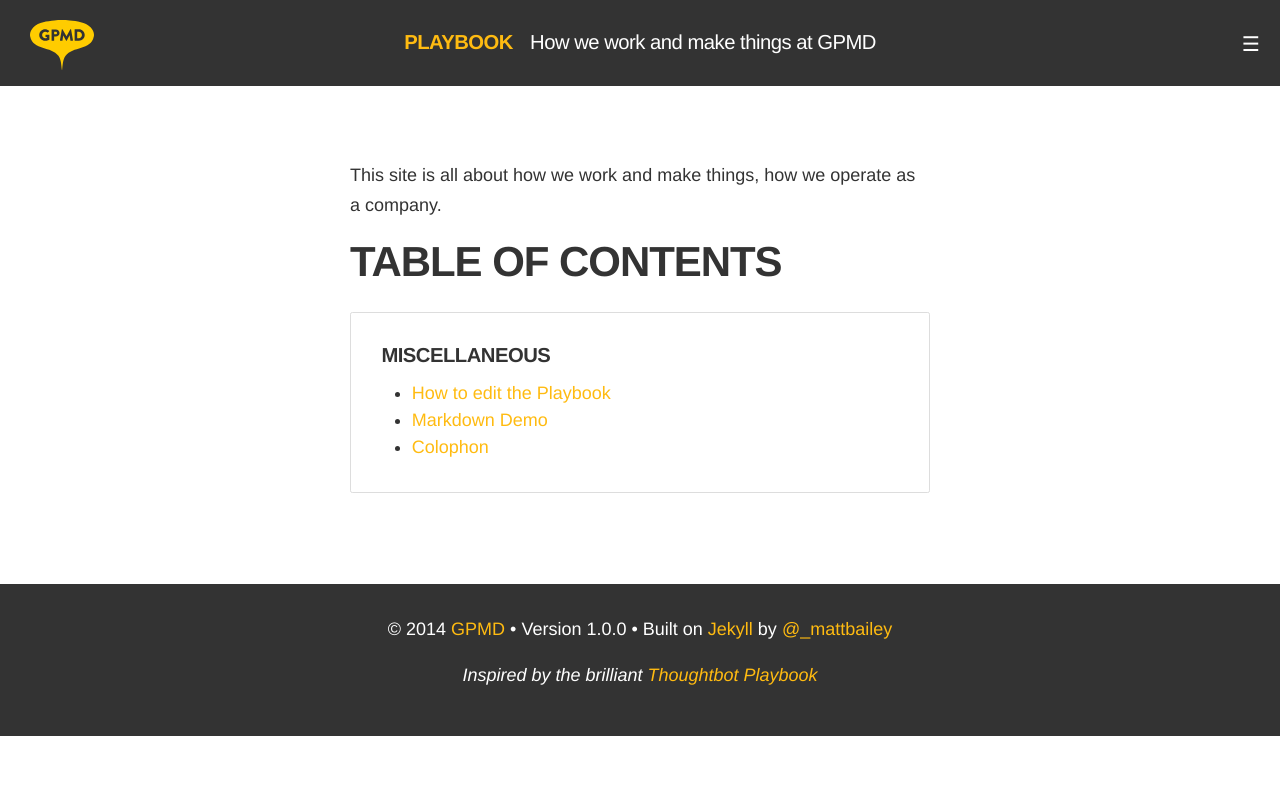
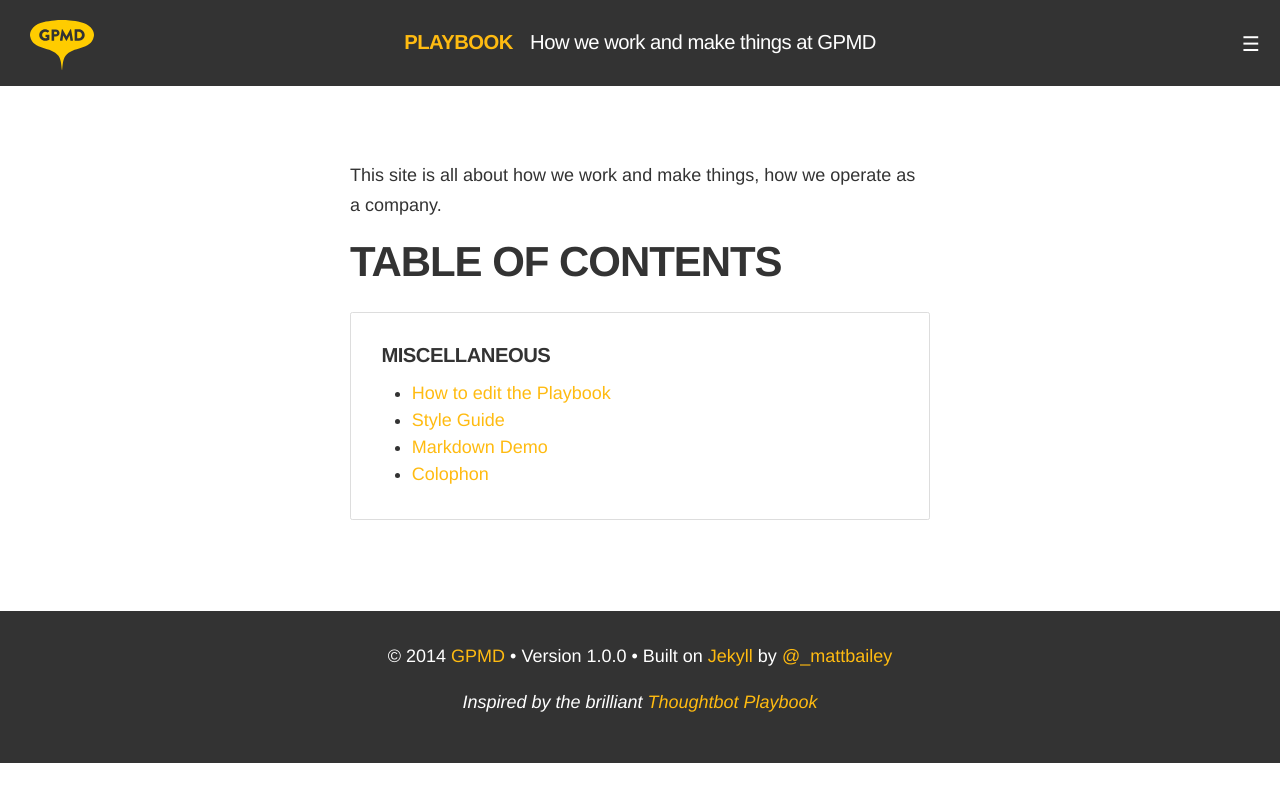
Before and after one commit to gpmd/playbook, a Jekyll site: the page built from index.md, in a window 1280 px wide. Shown: the top 802 px of the page. Built offline with Jekyll 4.4.1, drawn with Linux system fonts in a browser that asks for light colours; nearby versions of some CDN libraries; Markdown is read by kramdown in place of the engine named in the settings.

Commit message:
Updated table-of-contents.md

```diff
--- a/_includes/table-of-contents.md
+++ b/_includes/table-of-contents.md
@@ -1,5 +1,6 @@
 ###### Miscellaneous
 
 * [How to edit the Playbook]({{ site.baseurl }}/how-to-edit-the-playbook)
+* [Style Guide]({{ site.baseurl }}/style-guide)
 * [Markdown Demo]({{ site.baseurl }}/markdown-demo)
 * [Colophon]({{ site.baseurl }}/colophon)
```
